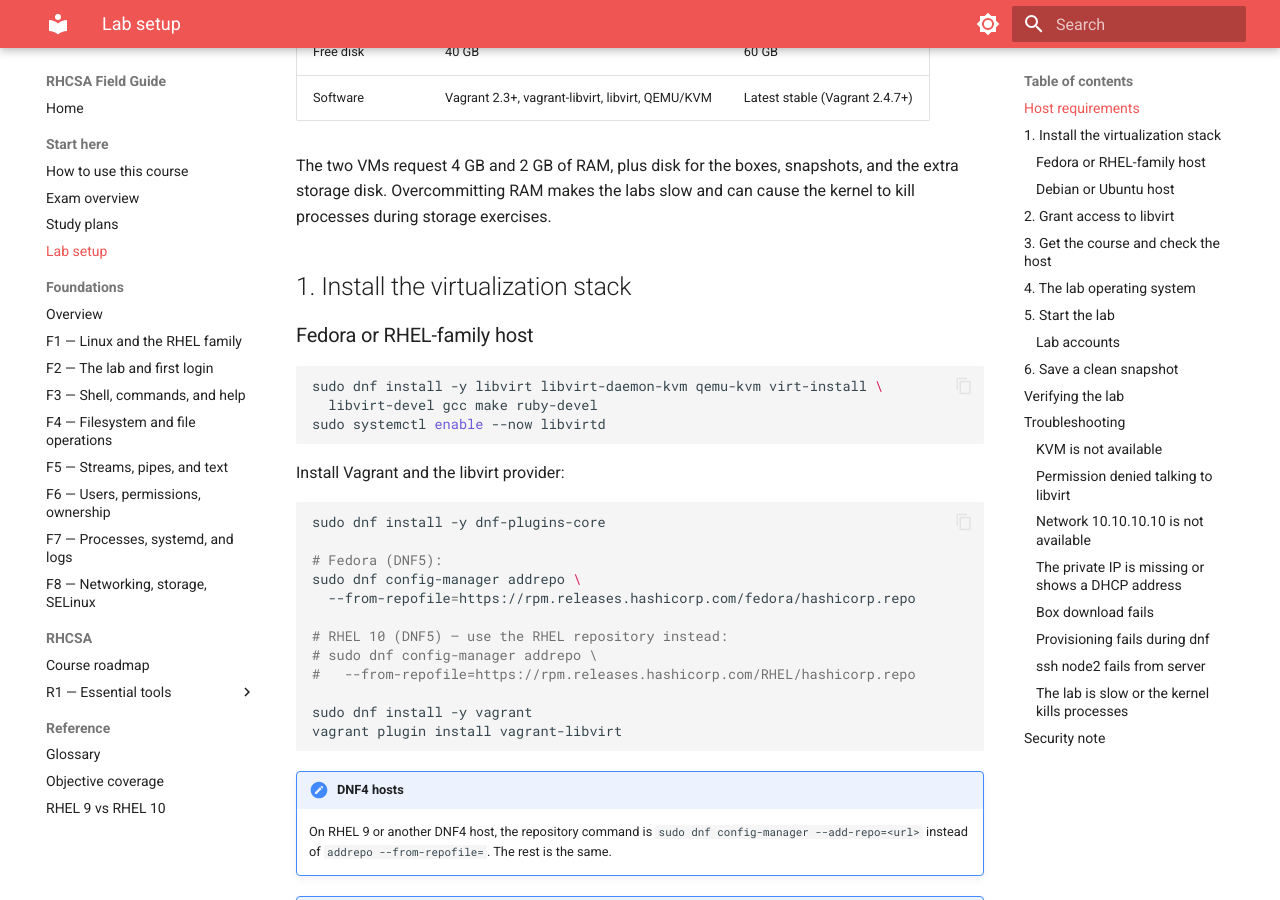
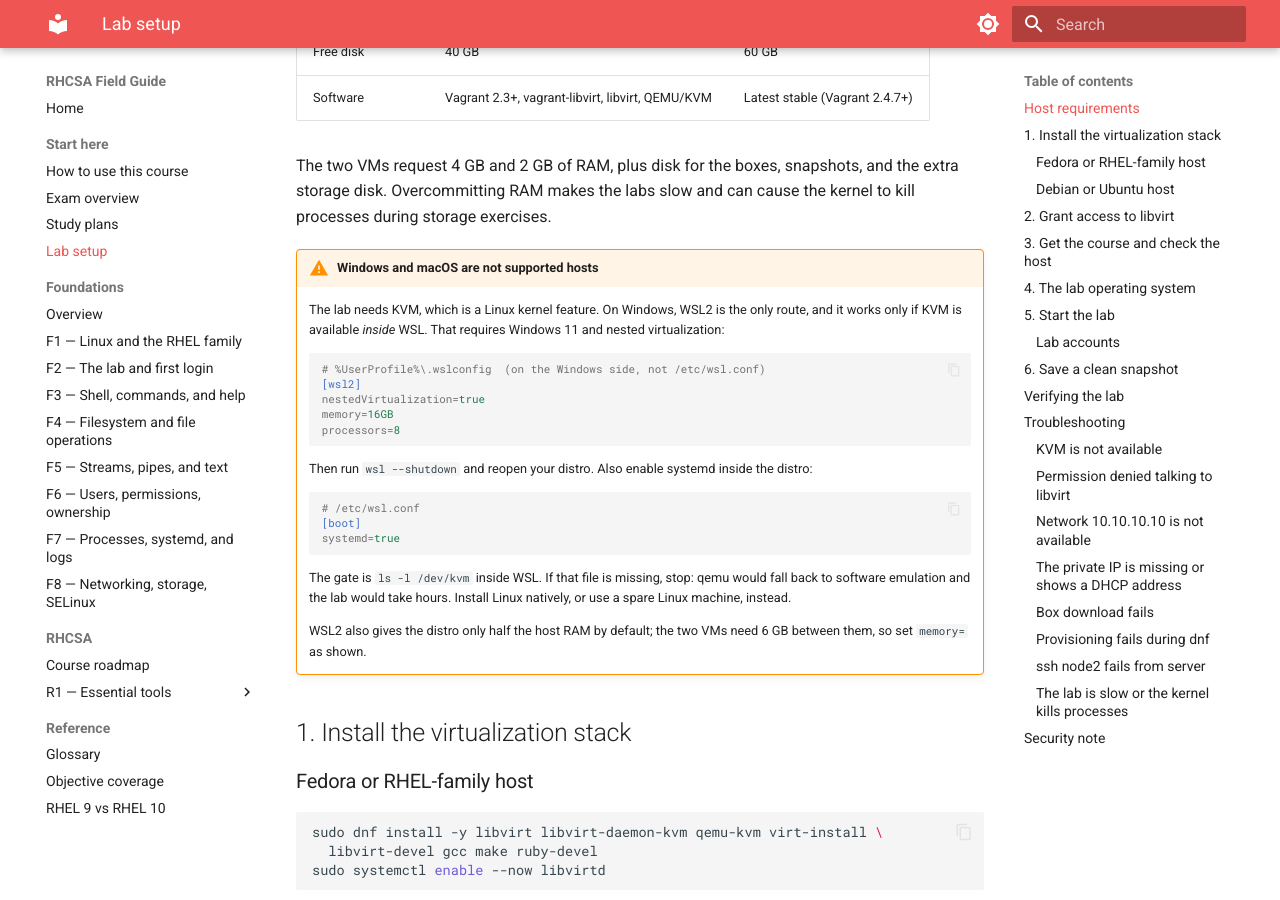
Before and after one commit to hilgardvr/red-hat-prep-courses, an MkDocs documentation site: the page built from docs/start-here/lab-setup.md, in a window 1280 px wide and 900 px high, scrolled down 693 px. Built offline with MkDocs 1.6.1 and Material for MkDocs 9.7.7, drawn with Linux system fonts in a browser that asks for light colours.

Commit message:
docs: document the Windows/macOS dead end and detect WSL in doctor
Windows and macOS users had no guidance beyond 'Linux with KVM' in the
requirements table.

- lab-setup.md: warning note covering native Linux, the WSL2 route
  (.wslconfig, /etc/wsl.conf, the /dev/kvm gate), and when to give up
- bin/lab doctor: detect WSL2 and, when /dev/kvm is missing, print the
  nested-virtualization hint instead of the firmware hint
- AGENTS.md: record the unsupported-host gap

Both doctor branches exercised with a masked /dev; mkdocs --strict passes.

````diff
--- a/docs/start-here/lab-setup.md
+++ b/docs/start-here/lab-setup.md
@@ -24,6 +24,29 @@ labs/
 | Software | Vagrant 2.3+, vagrant-libvirt, libvirt, QEMU/KVM | Latest stable (Vagrant 2.4.7+) |
 
 The two VMs request 4 GB and 2 GB of RAM, plus disk for the boxes, snapshots, and the extra storage disk. Overcommitting RAM makes the labs slow and can cause the kernel to kill processes during storage exercises.
+
+!!! warning "Windows and macOS are not supported hosts"
+    The lab needs KVM, which is a Linux kernel feature. On Windows, WSL2 is the only route, and it works only if KVM is available *inside* WSL. That requires Windows 11 and nested virtualization:
+
+    ```ini
+    # %UserProfile%\.wslconfig  (on the Windows side, not /etc/wsl.conf)
+    [wsl2]
+    nestedVirtualization=true
+    memory=16GB
+    processors=8
+    ```
+
+    Then run `wsl --shutdown` and reopen your distro. Also enable systemd inside the distro:
+
+    ```ini
+    # /etc/wsl.conf
+    [boot]
+    systemd=true
+    ```
+
+    The gate is `ls -l /dev/kvm` inside WSL. If that file is missing, stop: qemu would fall back to software emulation and the lab would take hours. Install Linux natively, or use a spare Linux machine, instead.
+
+    WSL2 also gives the distro only half the host RAM by default; the two VMs need 6 GB between them, so set `memory=` as shown.
 
 ## 1. Install the virtualization stack
 
````
Also changed, not shown: AGENTS.md (+1 -0 lines), 1 other file.
